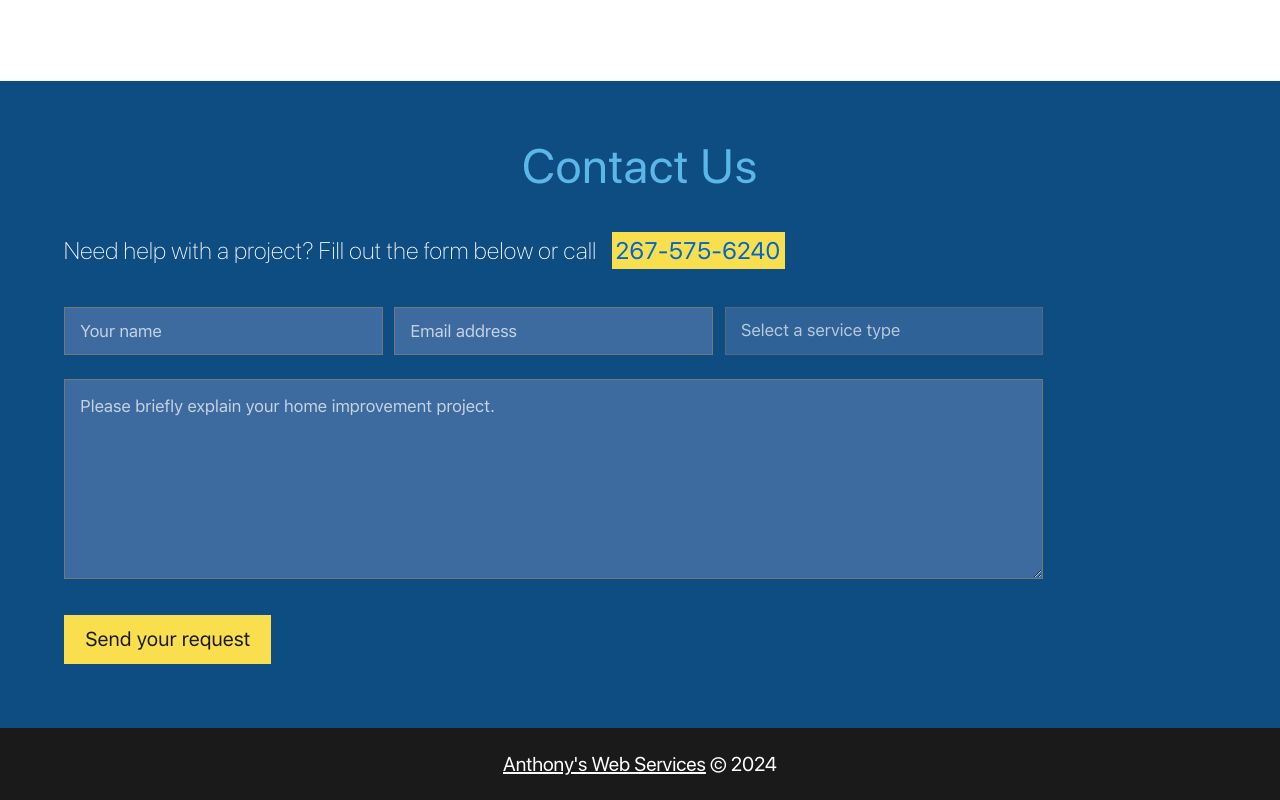
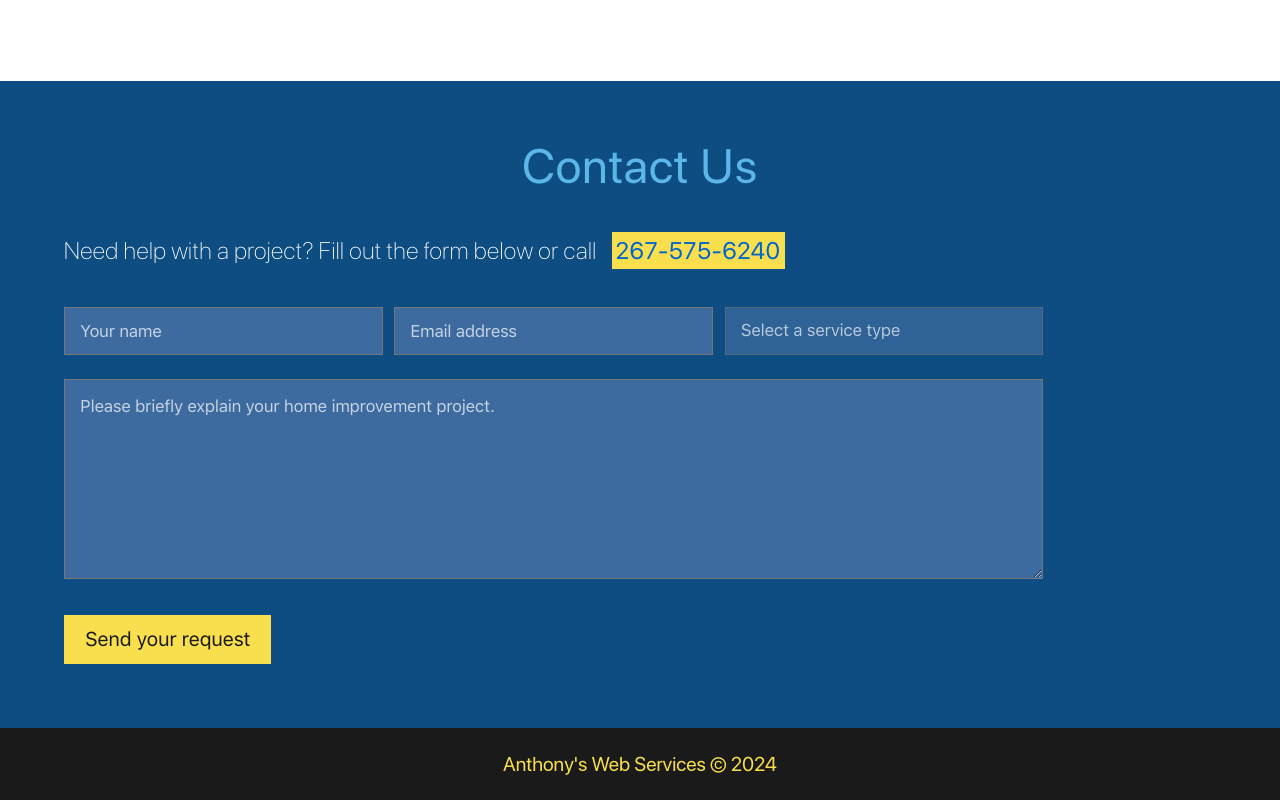
Before and after one commit to anthonywebs/handykang, a plain HTML site: page index.html in a window 1280 px wide. Shown: the part 3427-4227 px from the top of the page. Drawn offline with Linux system fonts and the light colour scheme.

Commit message:
link update

```diff
--- a/css/index.css
+++ b/css/index.css
@@ -200,14 +200,17 @@ main {
 
 .white-link, .white-link:link, .white-link:visited {
   /* color: #06c; */
-  color: #fff;
-  text-decoration: underline;
+  color: #f9df4e;
+  text-decoration: none;
+  /* color: #fff; */
   display: inline-block;
 }
 
 .white-link:hover {
-  color: #f9df4e;
-  text-decoration: none;
+  color: #fff;
+  /* color: #f9df4e; */
+  /* text-decoration: none; */
+  text-decoration: underline;
 }
 
 .before-desc {
@@ -226,7 +229,9 @@ main {
   padding: 24px 0;
   text-align: center;
   font-size: 20px;
-  color: #fff;
+  /* color: #fff; */
+  color: #f9df4e;
+
   /* background-color: #f9df4e; */
   background-color: #1a1a1a;
 }
```
